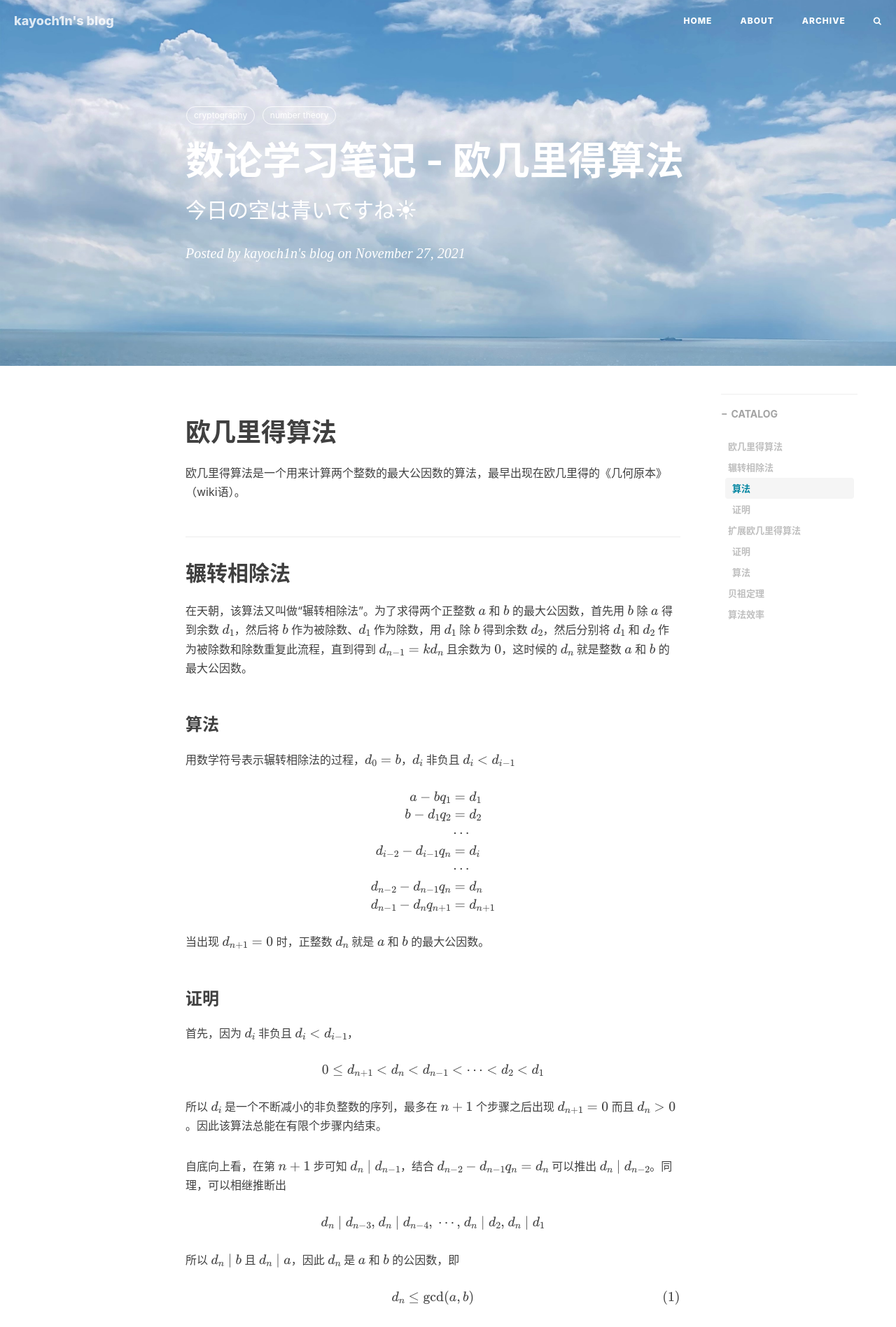
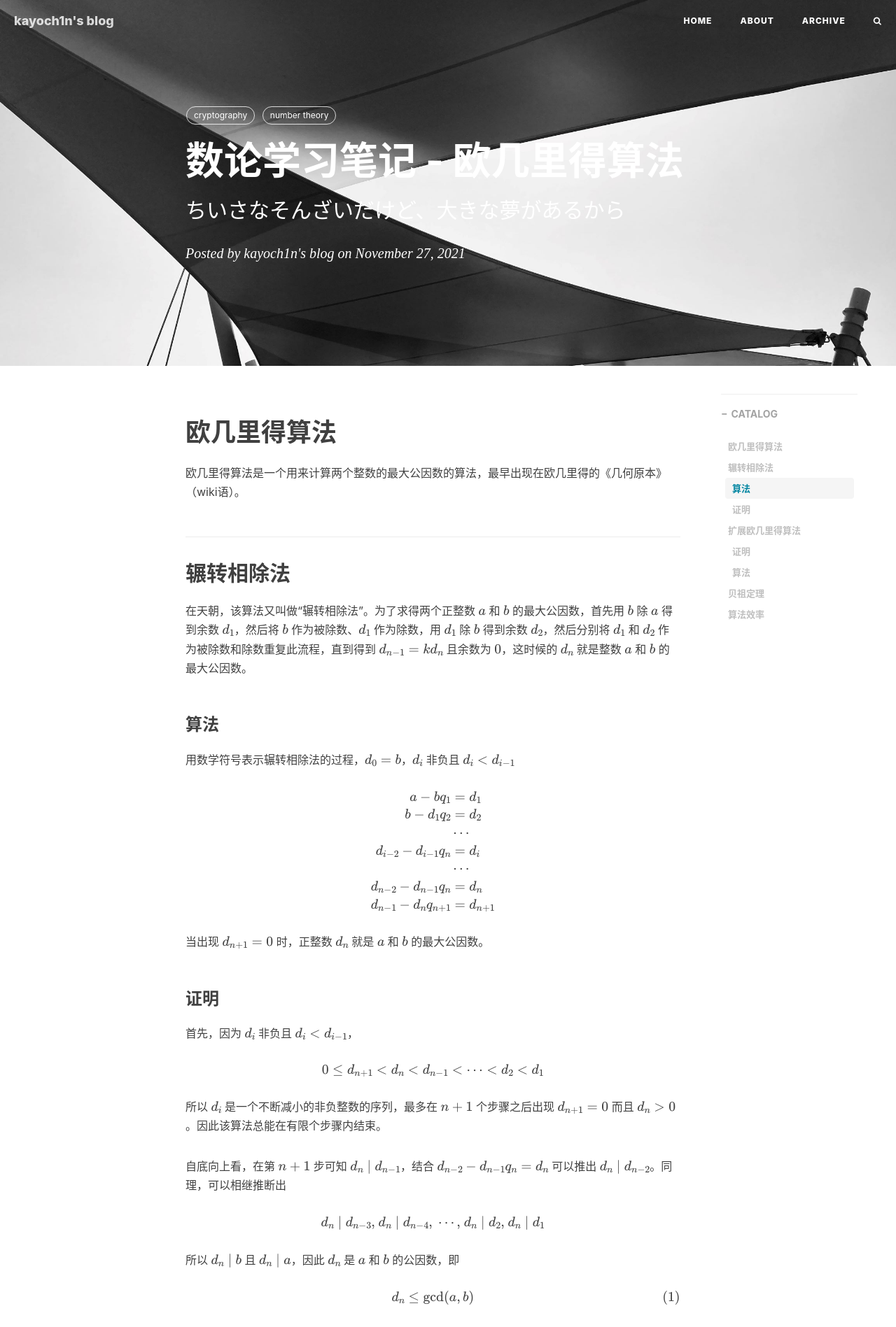
Before and after one commit to kayoch1n/kayoch1n.github.io, a Jekyll site: the page built from _posts/2021-12-05-euclids-algo.markdown, in a window 1280 px wide. Shown: the top 1897 px of the page at 70% size. Built offline with Jekyll 4.4.1, drawn with Linux system fonts in a browser that asks for light colours; nearby versions of some CDN libraries; comment, search, counter and statistics services are not loaded.

Commit message:
Update a post

```diff
--- a/_posts/2021-12-05-euclids-algo.markdown
+++ b/_posts/2021-12-05-euclids-algo.markdown
@@ -4,8 +4,8 @@ layout: "post"
 catalog: true
 title:  "数论学习笔记 - 欧几里得算法"
 date:   2021-11-27 11:51:38 +0800
-subtitle: "今日の空は青いですね☀"
-header-img: "img/hn-wuzhizhou.jpg"
+subtitle: "ちいさなそんざいだけど、大きな夢があるから"
+header-img: "img/sz-talent-park-bg.jpg"
 mathjax: true
 categories:
   - blog
```
